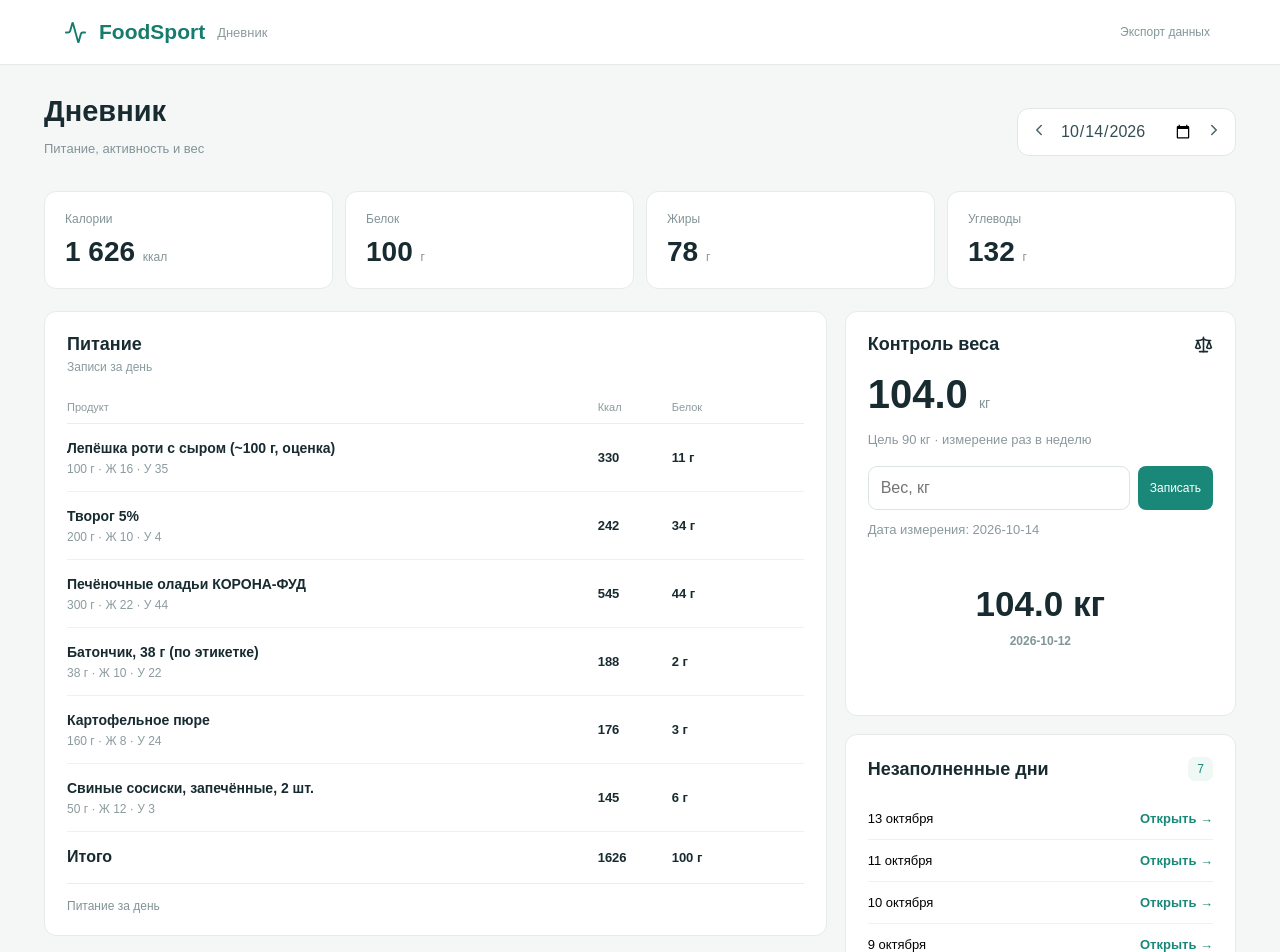
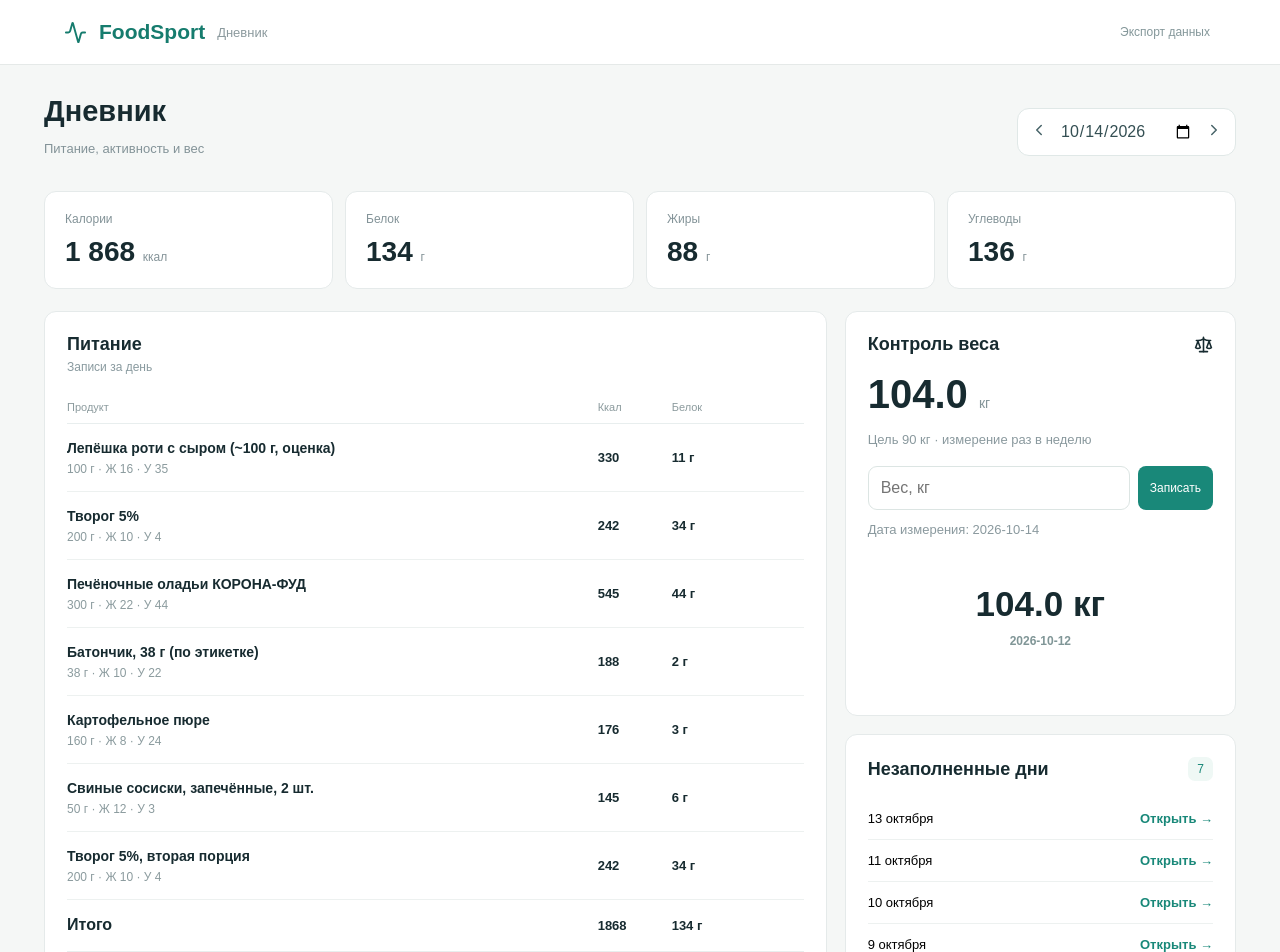
Before and after one commit to Karasuoshi/foodsport, a Next.js app: page /foodsport/ in a window 1280 px wide. Shown: the top 952 px of the page. Built offline with nearby package versions, Linux system fonts and the light colour scheme.

Commit message:
Add second 200g cottage cheese portion for October 14

```diff
--- a/app/page.tsx
+++ b/app/page.tsx
@@ -47,6 +47,7 @@ const october14Food:FoodEntry[]=[
 {id:"chat-2026-10-14-bar",date:"2026-10-14",name:"Батончик, 38 г (по этикетке)",grams:38,kcal100:493.5,protein100:5.2,fat100:26.3,carbs100:59},
 {id:"chat-2026-10-14-mashed-potato",date:"2026-10-14",name:"Картофельное пюре",grams:160,kcal100:110,protein100:2,fat100:5,carbs100:15},
 {id:"chat-2026-10-14-pork-sausages",date:"2026-10-14",name:"Свиные сосиски, запечённые, 2 шт.",grams:50,kcal100:290,protein100:12,fat100:24,carbs100:6},
+{id:"chat-2026-10-14-cottage-evening",date:"2026-10-14",name:"Творог 5%, вторая порция",grams:200,kcal100:121,protein100:17,fat100:5,carbs100:2},
 ];
 const october12Training:Training={id:"chat-2026-10-12-strength-a",date:"2026-10-12",type:"Силовая А — выполнена",minutes:75,notes:"15 мин степпер, 3 круга по 12 повторений: гоблет 17,5 кг; жим лёжа 50 кг; верхний блок 42,5 кг; румынская тяга 2×17,5 кг. Планка 3×1 мин, жук 3×20 на сторону. В конце 15 мин дорожка."};
 const empty={name:"",grams:"",kcal100:"",protein100:"",fat100:"",carbs100:""};
```
